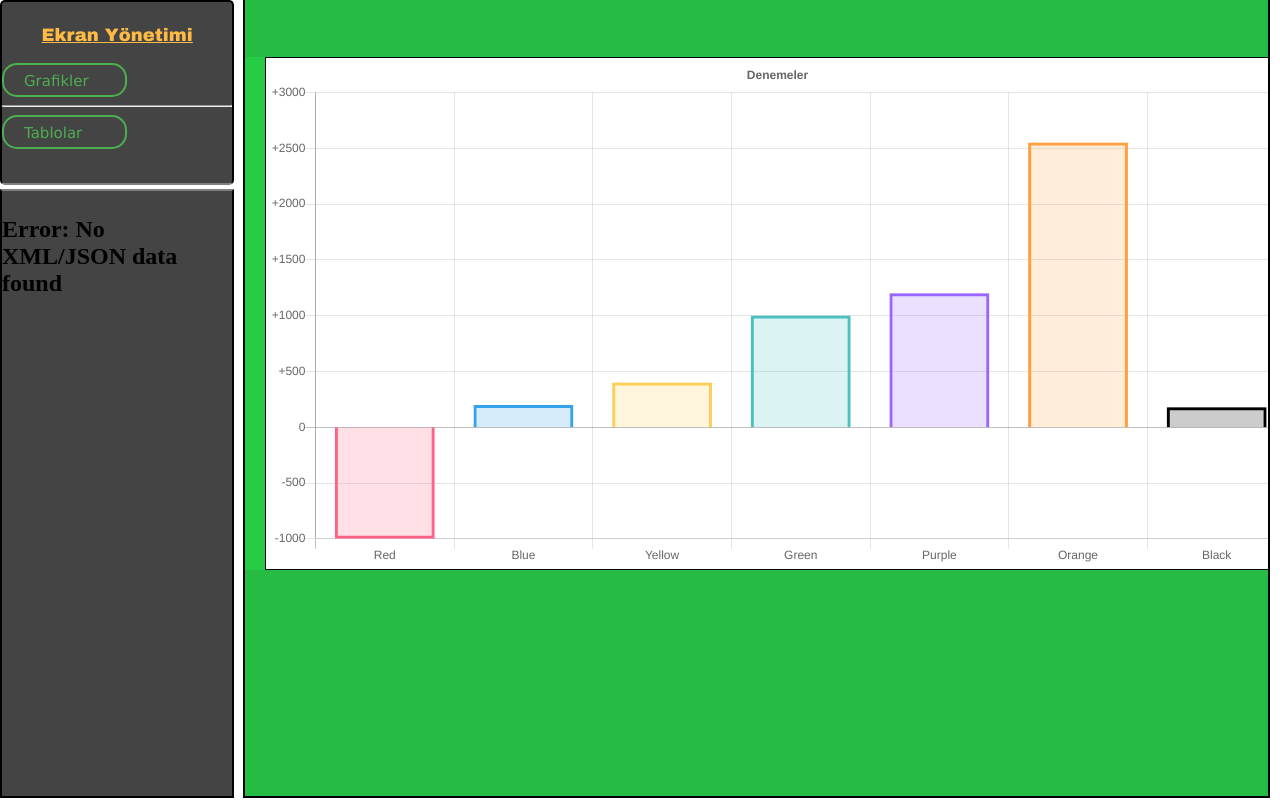
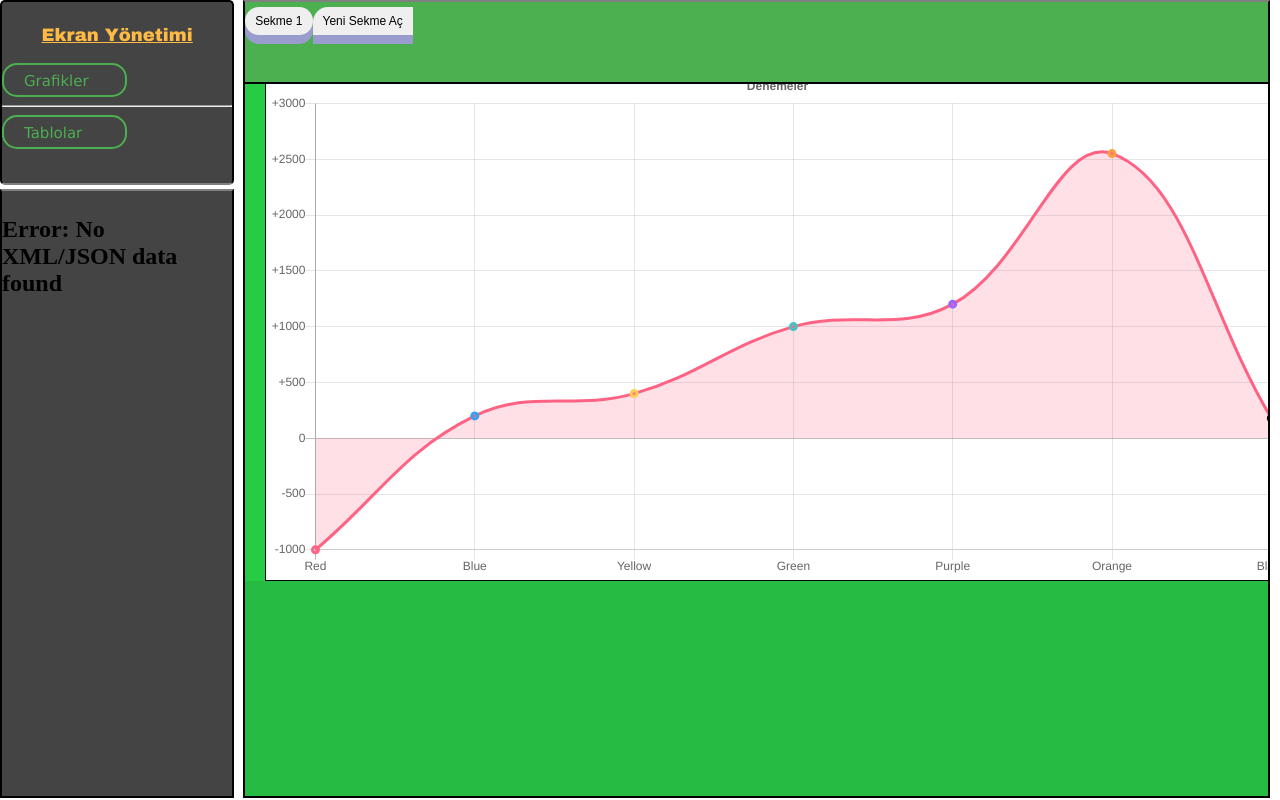
Before and after one commit to arthas009/React_Client, a React app: page / in a window 1280 px wide. Built offline with nearby package versions, Linux system fonts and the light colour scheme.

Commit message:
Added new features (Tabs) & Graph API & fixed some bugs
Added new features (Tabs) & Graph API & fixed some bugs on 28.01.2019 in TAI.

```diff
--- a/public/index.html
+++ b/public/index.html
@@ -11,6 +11,9 @@
   <div id="leftBottomFixedMenu" class="leftBottomFixedMenuContainer"></div>
 
   <div id="main" class="main">
+      <div id="tabSection" class="tabSection">
+
+      </div>
       <div id="insideMain" class="insideMain">
 
       </div>
--- /dev/null
+++ b/src/Model/SavedData.js
@@ -0,0 +1,50 @@
+
+class SavedData
+{
+    static currentTabNo =1;
+    static data = {
+        Tabs:
+            {
+            objects:[],
+            ids:[],
+            next:null
+            }
+    };
+
+    static getData =() =>
+    {
+        return this.data;
+    }
+    static setData = (data) =>
+    {
+        this.data = data;
+    }
+    static getCurrentTabNo =()=>
+    {
+        return this.currentTabNo;
+    }
+    static setCurrentTabNo = (currentTabNo) =>
+    {
+        this.currentTabNo = currentTabNo;
+    }
+}
+
+export default SavedData;
+
+/*
+class LinkedList {
+    constructor(value) {
+        this.head = null;
+        this.objects = null;
+        this.length = 0;
+        this.addToHead(value);
+    }
+
+    addToHead(value) {
+        const newNode = { value }; // 1
+        newNode.next = this.head;  // 2
+        this.head = newNode;       // 3
+        this.length++;
+        return this;
+    }
+}*/
--- a/src/View/DownMenuContext/DownMenuContext.js
+++ b/src/View/DownMenuContext/DownMenuContext.js
@@ -6,8 +6,6 @@ import bringValues from './functions/Bring_Values';
 import renderFunc from "./functions/render";
 import timedCount from '../../Controller/CheckData';
 import WebWorker from '../../Controller/WebWorker';
-import Docker from "../../JQuery/SearchInputDockerClick";
-
 
 class DownMenuContext extends Component {
     constructor(props) {
@@ -16,7 +14,6 @@ class DownMenuContext extends Component {
     }
     componentDidMount() {
         Resizer(); // TABLE RESIZING JQUERY
-        Docker(); // SEARCH INPUT DOCKER
         // ASYNC WORKER
         this.XmlFetcherWorker = new WebWorker(timedCount)
 
@@ -59,7 +56,6 @@ class DownMenuContext extends Component {
         var xmlstring = this.state.xmldocument;
         let jsonobj = JSON.parse(this.state.jsonstring);
         var parameters = jsonobj.Parameters.Parameter;
-        console.log(jsonobj);
         /* CREATE TABLE'S SUB CELLS READ FROM XML */
         /* IF WE ARE SEARCHING FOR A PATTERN THEN IF CLAUSE WILL WORK */
         if(are_we_searching)
--- a/src/View/RightUpperScreen/GraphRenderer/RightUpperGraphRenderer.js
+++ b/src/View/RightUpperScreen/GraphRenderer/RightUpperGraphRenderer.js
@@ -14,7 +14,7 @@ class RightUpperGraphRenderer extends Component {
         /* FIND THE CHART FROM ITS REF */
         var ctx = this.refs.myGraphCanvas;
         this.state.myChart = new Chart(ctx, {
-            type: 'bar',
+            type: 'line',
             data: {
                 labels: ["Red", "Blue", "Yellow", "Green", "Purple", "Orange","Black"],
                 datasets: [{
--- /dev/null
+++ b/src/View/RightUpperScreen/TabSection/TabSection.js
@@ -0,0 +1,20 @@
+import React, {Component} from 'react';
+
+class TabSection extends Component {
+    constructor(props) {
+        super(props);
+        this.state = {};
+    }
+
+    componentDidMount() {
+    }
+
+    render() {
+      return(<div>
+          <button className="sections"> Sekme 1</button>
+          <button id="newSection"> Yeni Sekme Aç</button>
+      </div>);
+    }
+}
+
+export default TabSection;
--- a/src/View/RightUpperScreen/TableRenderer/RightUpperTableRenderer.js
+++ b/src/View/RightUpperScreen/TableRenderer/RightUpperTableRenderer.js
@@ -2,12 +2,26 @@ import React, {Component} from 'react';
 import Resizer from '../../../JQuery/TableResizer';
 import putValuesToTable from "./functions/putValuesToTable";
 import renderFunc from "./functions/render";
+import SavedData from "../../../Model/SavedData";
 
 class RightUpperTableRenderer extends Component {
     constructor(props) {
         super(props);
         //WHENEVER A REFRESH TRIGGERED, CURRENT_OBJECT_STRINGS WILL KEEP VALEUS OF CURRENT JSON XML
-        this.state = {xmldocument: null, ids: [], current_object_strings: []};
+
+            //Keep data storage in object variable
+            var object = this.props.parentTabs;
+            //Find JSONs and ids of current ta
+            let count = 1;
+            while(count < this.props.currentTab )
+            {
+                object = object.next;
+            }
+            this.state = {
+                xmldocument: null,
+                ids: object.ids,
+                current_object_strings: object.objects
+            }
     }
 
     componentDidMount() {
@@ -32,25 +46,34 @@ class RightUpperTableRenderer extends Component {
 
         let current_objects = this.state.current_object_strings;
         current_objects.push(data);
+        this.state.current_object_strings = current_objects;
 
-        this.state.current_object_strings = current_objects;
+        //CHANGE PARENT DATA
+
+        this.props.setParentObject(current_objects,currentids,this.props.currentTab);
+
+        //TRIGGER A REFRESH
         this.setState({ids: currentids});
     };
     /* REMOVING FUNCTION TO REMOVE A SPESIFIC TABLE ELEMENT */
     remove = (i) => {
+        let currentObjects = this.state.current_object_strings;
         let currentids = this.state.ids;
         currentids.splice(i, 1);
+        currentObjects.splice(i,1);
+
+        this.props.setParentObject(currentObjects,currentids,this.props.currentTab);
+
+        this.state.current_object_strings = currentObjects;
         this.setState({ids: currentids});
     };
     /* CREATE THE TABLE OVERLOADS WITH DROPPING */
     createInfoComps = () => {
-        var documenttobring = this.state.xmldocument;
-        if (documenttobring == null)
+        var JSONstrings = this.state.current_object_strings;
+        if (JSONstrings == null)
             return null;
-        let incomingJson = JSON.parse(documenttobring);
         var currentids = this.state.ids;
-        var parameters = incomingJson.Parameters.Parameter;
-        return putValuesToTable(currentids, parameters, this.remove)
+        return putValuesToTable(currentids, JSONstrings, this.remove)
     };
 
     /* CALL  RENDER FUNCTION */
--- a/src/View/RightUpperScreen/TableRenderer/functions/putValuesToTable.js
+++ b/src/View/RightUpperScreen/TableRenderer/functions/putValuesToTable.js
@@ -1,24 +1,27 @@
 import React from "react";
 
 
-export default function putValuesToTable(currentids,parameters,remove)
+export default function putValuesToTable(currentids,JSONstrings,remove)
 {
+
     let table = [];
     /*FIND THE INDEX YOU SEEK AND BRING ELEMENTS */
     /* CURRENTIDS HOLDS THE ALL IDS WE BROUGHT TO THE RIGHT UPPER SCREEN */
+    /* JSONstrings KEEPS THE STRINGS CAME FROM DOWNMENUCONTEXT */
         for (let i = 0; i < currentids.length; i++) {
             {
+                var currentObject = JSON.parse(JSONstrings[i]).Parameters.Parameter;
                 let children = [];	 /* SUB CELLS */
                 children.push(<td>
                     <button ref={"deletebutton" + i} width="25" height="69" onClick={() => remove(i)}> Kaldır</button>
                 </td>)
-                children.push(<td> {parameters[currentids[i]].parameter1} </td>);
-                children.push(<td> {parameters[currentids[i]].parameter2} </td>);
-                children.push(<td> {parameters[currentids[i]].parameter3} </td>);
-                children.push(<td> {parameters[currentids[i]].parameter4} </td>);
-                children.push(<td> {parameters[currentids[i]].definition} </td>);
-                children.push(<td> {parameters[currentids[i]].minvalue} </td>);
-                children.push(<td> {parameters[currentids[i]].maxvalue} </td>);
+                children.push(<td> {currentObject[currentids[i]].parameter1} </td>);
+                children.push(<td> {currentObject[currentids[i]].parameter2} </td>);
+                children.push(<td> {currentObject[currentids[i]].parameter3} </td>);
+                children.push(<td> {currentObject[currentids[i]].parameter4} </td>);
+                children.push(<td> {currentObject[currentids[i]].definition} </td>);
+                children.push(<td> {currentObject[currentids[i]].minvalue} </td>);
+                children.push(<td> {currentObject[currentids[i]].maxvalue} </td>);
                 table.push(<tr>{children}</tr>);
             }
         }
--- a/src/View/ScreenManager/ScreenManager.js
+++ b/src/View/ScreenManager/ScreenManager.js
@@ -8,23 +8,60 @@ class ScreenManager extends Component {
     constructor(props)
     {
         super(props);
-        this.state = {which_one_selected:null};
+        // Data is backbone of this system. To communicate and move forward on tabs, we should share this data across all of them.
+        this.state = {which_one_selected:null,
+                Tabs: {
+                        objects:[],
+                        ids:[],
+                        next:null
+                    },
+        currentTab:1}
     }
+    getData = () =>
+    {
+        let obj = this.state.Tabs;
+        return obj;
+    }
+    setCurrentTab = (newValue) =>
+    {
+        this.state.currentTab = newValue;
+    }
+    setParentObject =(newJSONs,newIds,currentTab) =>
+    {
+        let count = 1;
+        var parentObject = this.state.Tabs;
+        var follower = parentObject;
+        while(count<currentTab)
+        {
+            follower = follower.next;
+        }
+        follower.objects = newJSONs;
+        follower.ids = newIds;
+
+        this.state.Tabs = parentObject;
+        console.log(parentObject);
+    };
+    /* to trigger a refresh when clicked management buttons */
     selectGraphs = () =>
     {
         this.setState({which_one_selected:0});
     };
+    /* to trigger a refresh when clicked management buttons */
     selectTables= () =>
     {
         this.setState({which_one_selected:1});
     };
+
   /* RENDER HTML */
+
     render(){
 
         if(this.state.which_one_selected ==1)
         {
+
             ReactDOM.render(<DownMenuContext/>, document.getElementById('leftBottomFixedMenu'));
-            ReactDOM.render(<RightUpperTableRenderer/>, document.getElementById('insideMain'));
+            ReactDOM.render(<RightUpperTableRenderer currentTab = {this.state.currentTab}
+            parentTabs = {this.state.Tabs} setParentObject={this.setParentObject}/>, document.getElementById('insideMain'));
         }
         else
         {
--- a/src/View/main.css
+++ b/src/View/main.css
@@ -232,7 +232,7 @@
 }
 .main .insideMain
 {
-    margin-top:6%;
+    margin-top:7%;
     background-color: #26cc44;
 }
 .main .insideMain p {
@@ -337,6 +337,62 @@
     height:45px;
     width: 75px;
 }
+
+.main .tabSection
+{
+    height:10%; /* Full-height: remove this if you want "auto" height */
+    position: fixed; /* Fixed Sidebar (stay in place on scroll) */
+    z-index: 1; /* Stay on top */
+    top: 0; /* Stay at the top */
+    right: 0;
+    left: 19%;
+    margin-bottom:2px;
+    margin-right:10px;
+    background-color: #4CAF50;
+    border-left:solid 2px;
+    border-right:solid  2px;
+    border-top:solid grey 2px;
+    border-bottom:solid  2px;
+    overflow: auto;
+}
+.main .tabSection #newSection
+{
+    margin-top:5px;
+    display: inline-block;
+    padding: 7px 10px;
+    font-size: 12px;
+    cursor: pointer;
+    text-align: center;
+    text-decoration: none;
+    outline: none;
+    border: none;
+    border-top-left-radius: 15px;
+    box-shadow: 0 9px #999ccc;
+}
+.main .tabSection button:hover {background-color: #3e8e41}
+
+.main .tabSection button:active {
+    background-color: #3e8e41;
+    box-shadow: 0 5px #666;
+    transform: translateY(4px);
+
+}
+.main .tabSection .sections
+{
+    margin-top:5px;
+    display: inline-block;
+    padding: 7px 10px;
+    font-size: 12px;
+    cursor: pointer;
+    text-align: center;
+    text-decoration: none;
+    outline: none;
+    border: none;
+    border-radius: 15px;
+    box-shadow: 0 9px #999ccc;
+}
+
+
 /*WORTHLESS*/
 /* On smaller screens, where height is less than 450px, change the style of the sidebar (less padding and a smaller font size) */
 @media screen and (max-height: 450px) {
--- a/src/index.js
+++ b/src/index.js
@@ -2,11 +2,11 @@ import React from 'react';
 import ReactDOM from 'react-dom';
 import './View/main.css';
 import ScreenManager from './View/ScreenManager/ScreenManager';
-import DownMenuContext from './View/DownMenuContext/DownMenuContext';
-import RightUpperTableRenderer from './View/RightUpperScreen/TableRenderer/RightUpperTableRenderer';
+import TabSection from './View/RightUpperScreen/TabSection/TabSection';
 import * as serviceWorker from './serviceWorker';
 
 ReactDOM.render(<ScreenManager />, document.getElementById('leftFixedMenu'));
+ReactDOM.render(<TabSection />,document.getElementById('tabSection'));
 //ReactDOM.render(<DownMenuContext />, document.getElementById('leftBottomFixedMenu'));
 //ReactDOM.render(<RightUpperTableRenderer />, document.getElementById('main'));
 // If you want your app to work offline and load faster, you can change
```
